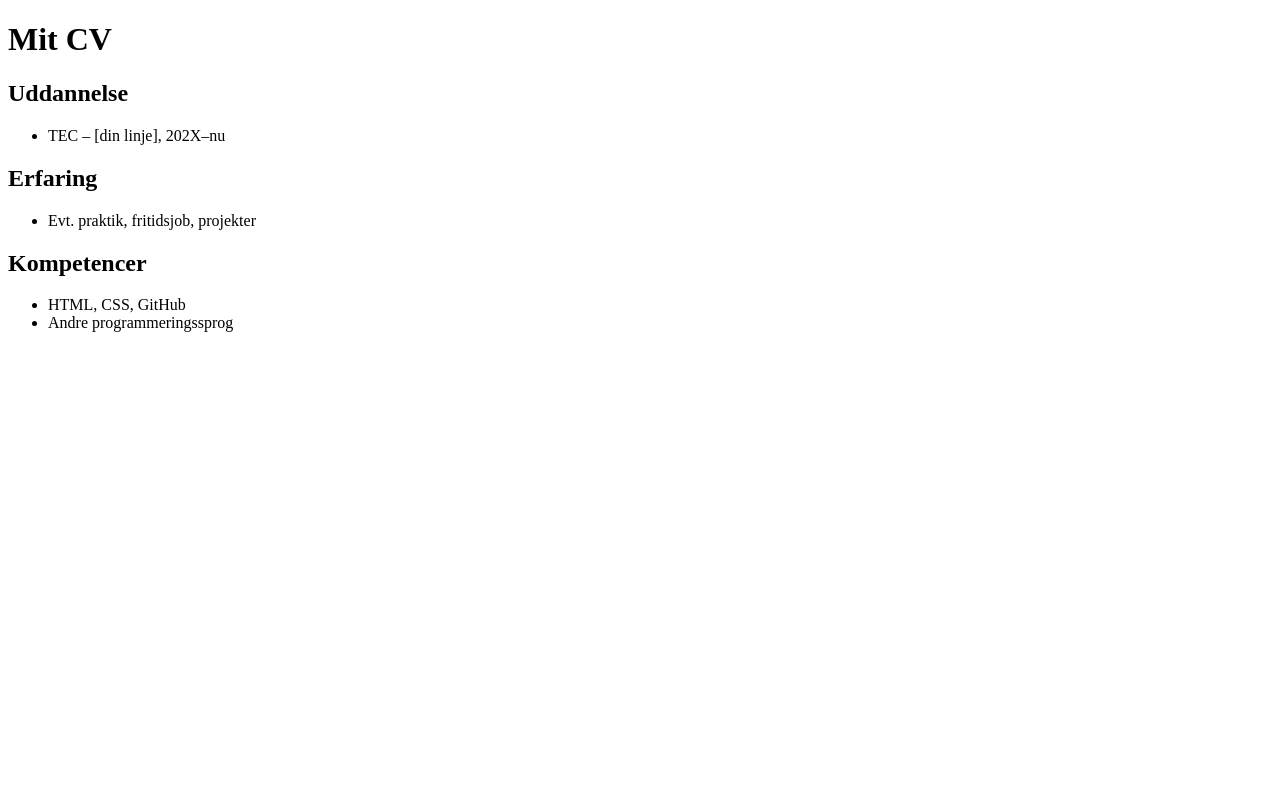
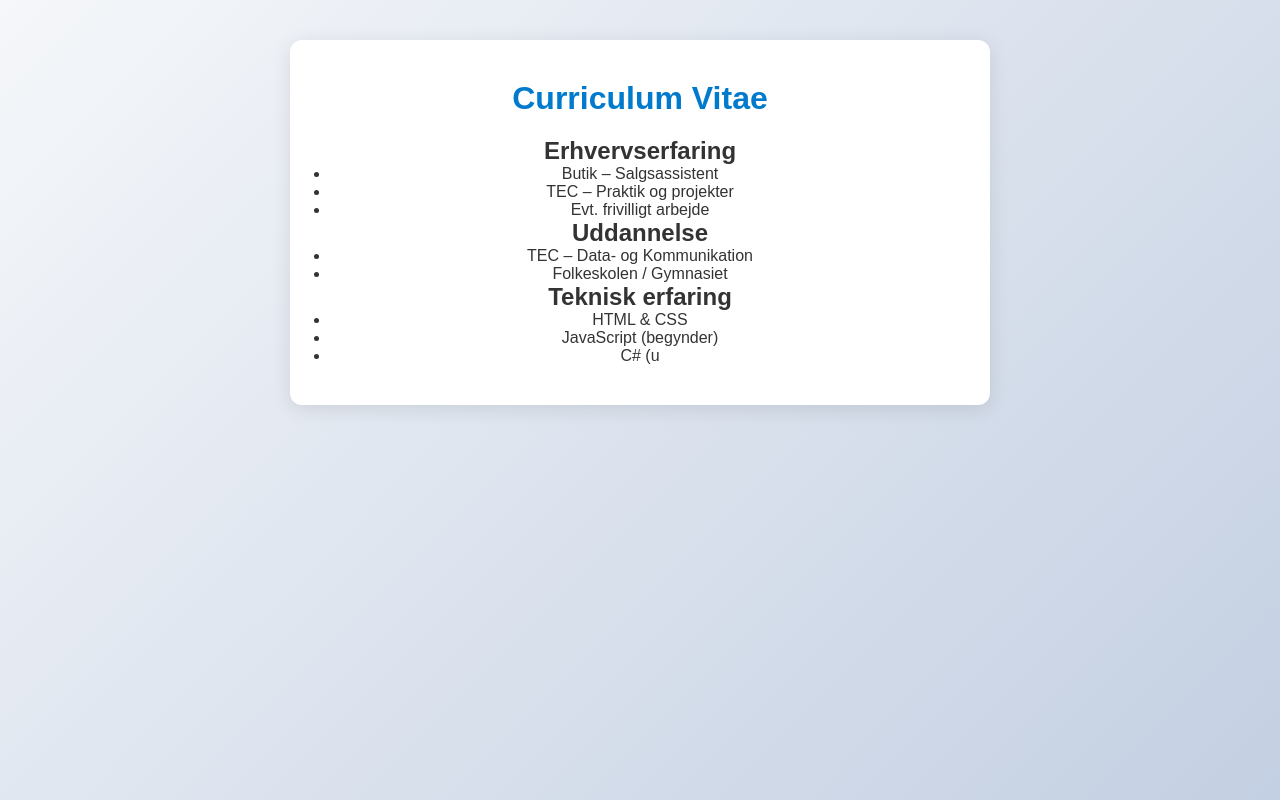
Before and after one commit to mabennorth/forside, a plain HTML site: page cv.html in a window 1280 px wide. Drawn offline with Linux system fonts and the light colour scheme.

Commit message:
Update cv.html

```diff
--- a/cv.html
+++ b/cv.html
@@ -1,23 +1,35 @@
 <!DOCTYPE html>
-<html>
+<html lang="da">
 <head>
-  <title>CV - [Dit Navn]</title>
   <meta charset="UTF-8">
+  <title>CV - Mathias Bennorth</title>
+  <link rel="stylesheet" href="style.css">
 </head>
 <body>
-  <h1>Mit CV</h1>
-  <h2>Uddannelse</h2>
-  <ul>
-    <li>TEC – [din linje], 202X–nu</li>
-  </ul>
-  <h2>Erfaring</h2>
-  <ul>
-    <li>Evt. praktik, fritidsjob, projekter</li>
-  </ul>
-  <h2>Kompetencer</h2>
-  <ul>
-    <li>HTML, CSS, GitHub</li>
-    <li>Andre programmeringssprog</li>
-  </ul>
-</body>
-</html>
+  <div class="container">
+    <h1>Curriculum Vitae</h1>
+
+    <div class="cv-grid">
+      <!-- Venstre kolonne -->
+      <div class="cv-column">
+        <h2>Erhvervserfaring</h2>
+        <ul>
+          <li>Butik – Salgsassistent</li>
+          <li>TEC – Praktik og projekter</li>
+          <li>Evt. frivilligt arbejde</li>
+        </ul>
+      </div>
+
+      <!-- Højre kolonne -->
+      <div class="cv-column">
+        <h2>Uddannelse</h2>
+        <ul>
+          <li>TEC – Data- og Kommunikation</li>
+          <li>Folkeskolen / Gymnasiet</li>
+        </ul>
+
+        <h2>Teknisk erfaring</h2>
+        <ul>
+          <li>HTML & CSS</li>
+          <li>JavaScript (begynder)</li>
+          <li>C# (u
```
